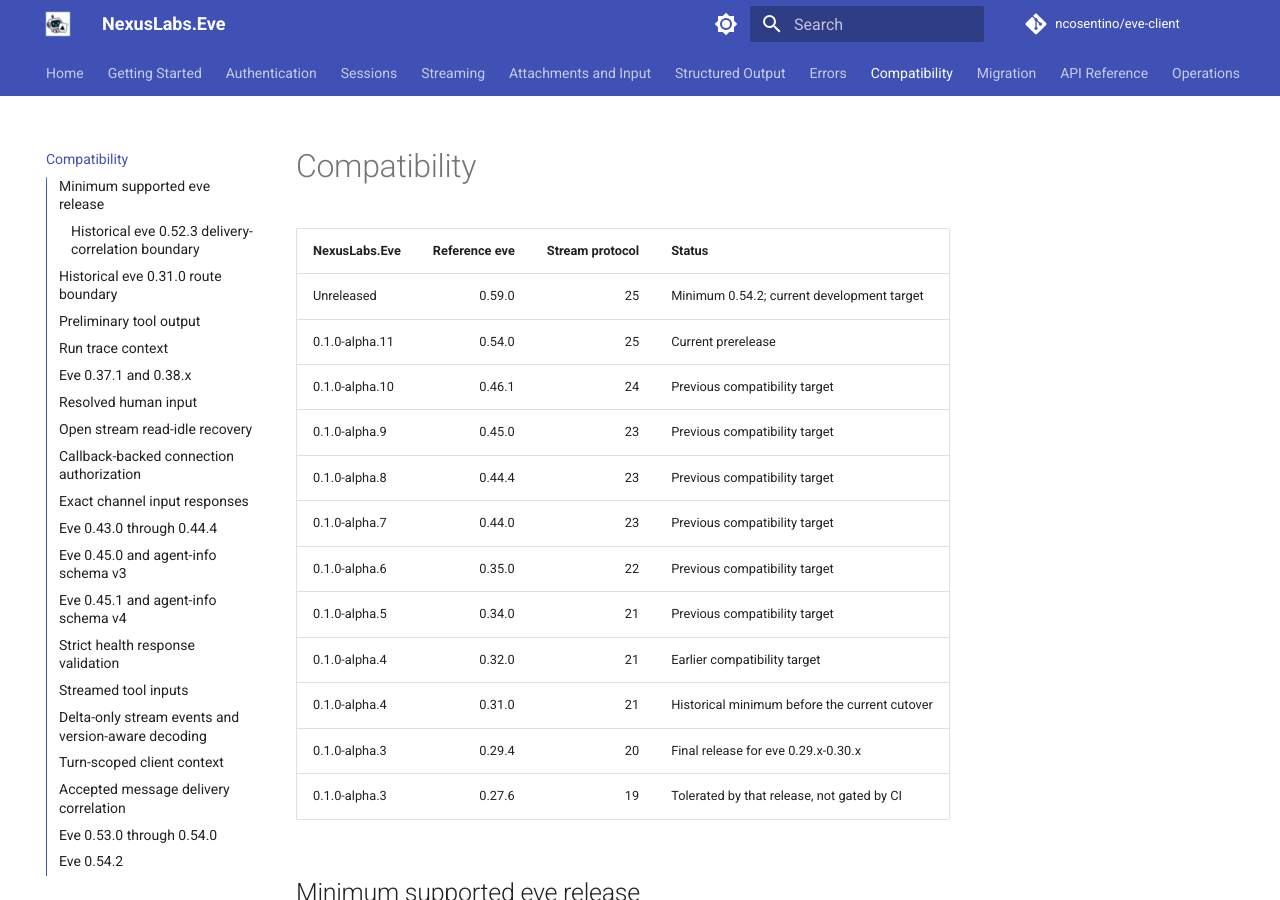
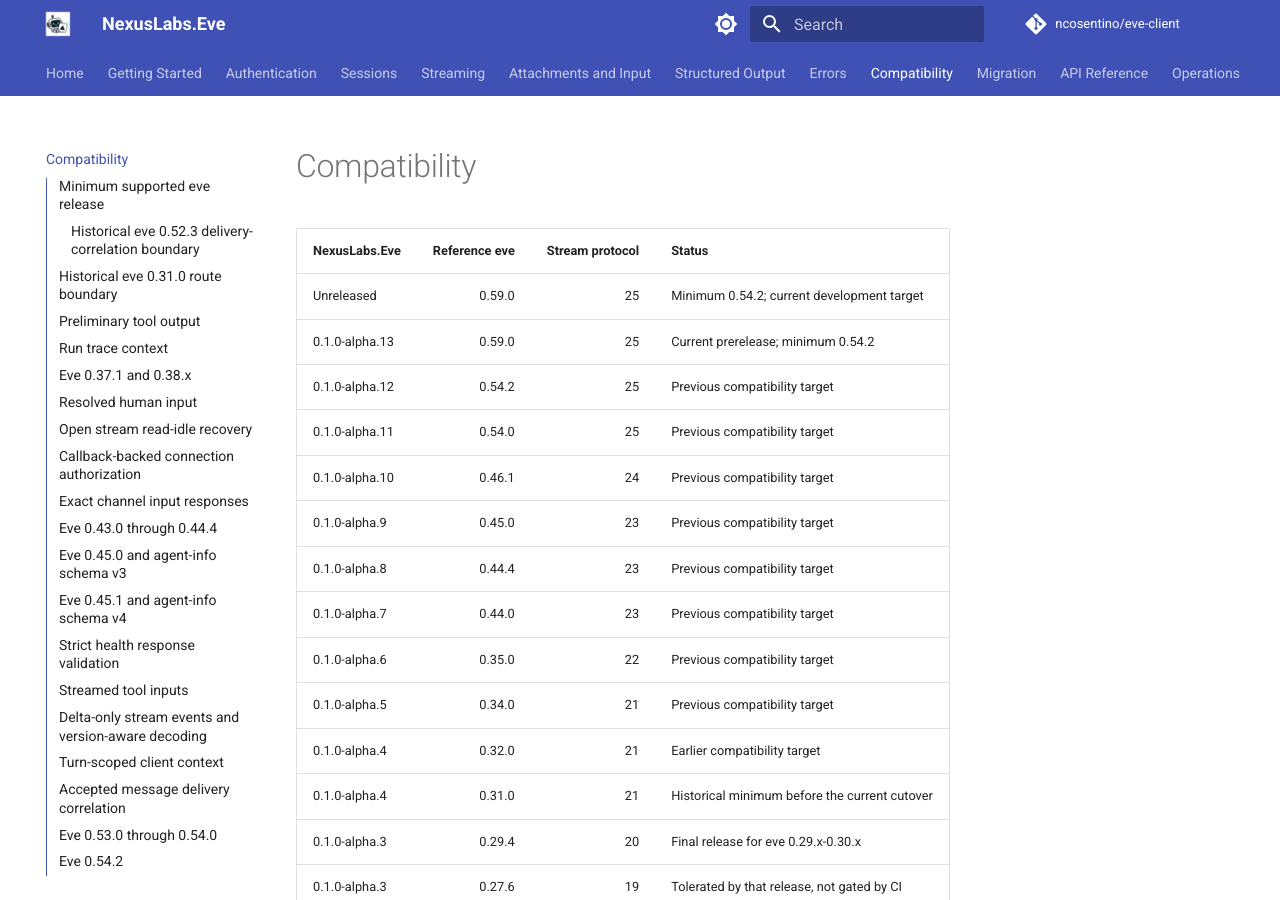
Before and after one commit to ncosentino/eve-client, an MkDocs documentation site: the page built from docs/compatibility.md, in a window 1280 px wide and 900 px high. Built offline with MkDocs 1.6.1 and Material for MkDocs 9.7.7, drawn with Linux system fonts in a browser that asks for light colours; comment, search, counter and statistics services are not loaded.

Commit message:
chore(release): prepare 0.1.0-alpha.13 (#166)
## Summary

- set the NBGV release version to `0.1.0-alpha.13`
- promote the five merged Eve parity changes from `Unreleased` into the
alpha.13 changelog section
- update changelog comparison links and compatibility history
- align `AGENTS.md` with reference Eve `0.59.0` and minimum Eve `0.54.2`

## Included changes

- live stream cursor advancement
- schema-v4 agent info without legacy `workflow`
- compact named-agent route mounts
- remote session prewarming
- prewarmed-session readiness retries

## Readiness assessment

- **HIGH:** none identified
- **MEDIUM:** complete release-preparation validation remains delegated
to hosted CI
- **LOW:** the unrelated Dependabot PR #157 is intentionally excluded to
avoid widening this release

## Release

After this PR merges and its exact main commit has successful CI, create
and push tag
`v0.1.0-alpha.13`. The release workflow will publish the NuGet package,
GitHub release,
and stable/versioned documentation.

Copilot-Session: 6f397bc8-d45e-4945-a1f7-eb8d8d91a4fc

```diff
--- a/docs/compatibility.md
+++ b/docs/compatibility.md
@@ -7,7 +7,9 @@
 | NexusLabs.Eve | Reference eve | Stream protocol | Status |
 |---|---:|---:|---|
 | Unreleased | 0.59.0 | 25 | Minimum 0.54.2; current development target |
-| 0.1.0-alpha.11 | 0.54.0 | 25 | Current prerelease |
+| 0.1.0-alpha.13 | 0.59.0 | 25 | Current prerelease; minimum 0.54.2 |
+| 0.1.0-alpha.12 | 0.54.2 | 25 | Previous compatibility target |
+| 0.1.0-alpha.11 | 0.54.0 | 25 | Previous compatibility target |
 | 0.1.0-alpha.10 | 0.46.1 | 24 | Previous compatibility target |
 | 0.1.0-alpha.9 | 0.45.0 | 23 | Previous compatibility target |
 | 0.1.0-alpha.8 | 0.44.4 | 23 | Previous compatibility target |
--- a/version.json
+++ b/version.json
@@ -1,6 +1,6 @@
 {
   "$schema": "https://raw.githubusercontent.com/dotnet/Nerdbank.GitVersioning/main/src/NerdBank.GitVersioning/version.schema.json",
-  "version": "0.1.0-alpha.12",
+  "version": "0.1.0-alpha.13",
   "publicReleaseRefSpec": [
     "^refs/heads/main$",
     "^refs/tags/v\\d+\\.\\d+\\.\\d+(?:-[0-9A-Za-z.-]+)?$"
```
Also changed, not shown: AGENTS.md (+3 -3 lines), CHANGELOG.md (+4 -1 lines).
